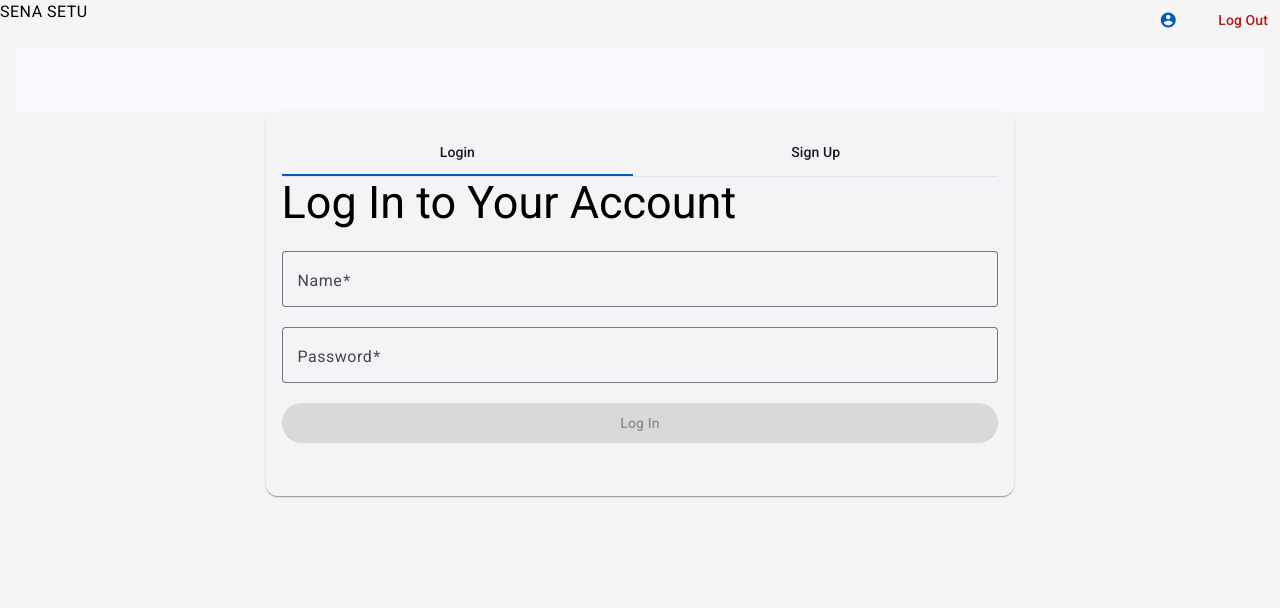
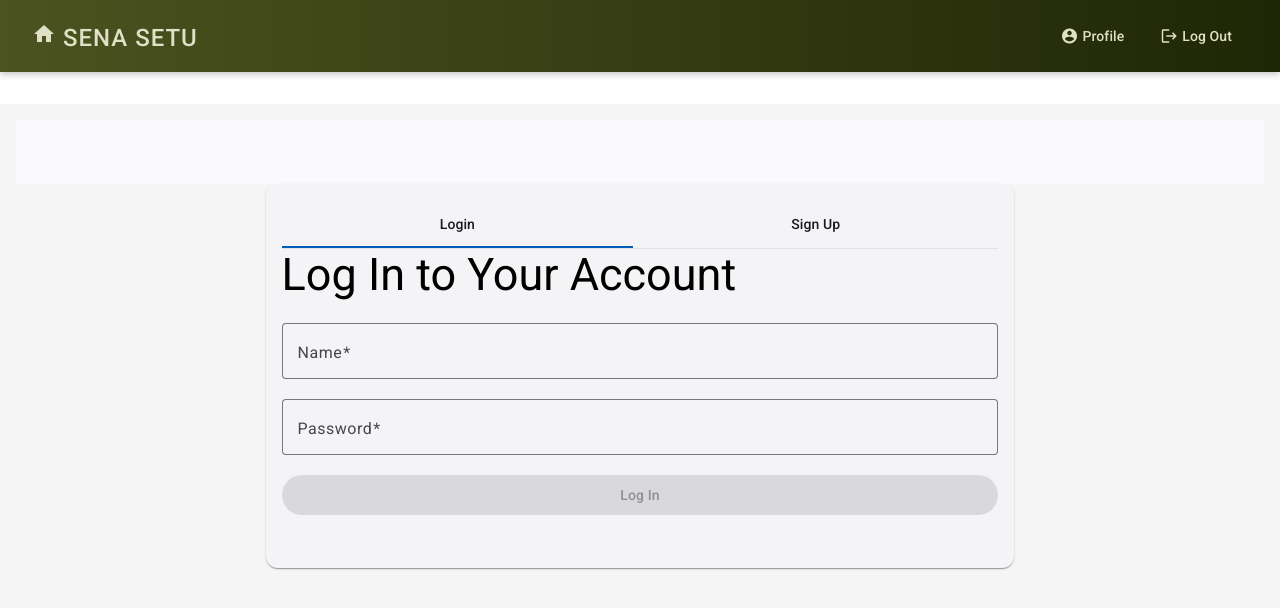
Before and after one commit to kalyanAyyagari/sena-setu, an Angular app: page /login in a window 1280 px wide. Shown: the top 608 px of the page. Built offline with nearby package versions, Linux system fonts and the light colour scheme.

Commit message:
Add: header css

```diff
--- a/src/app/shared/components/header/header.component.html
+++ b/src/app/shared/components/header/header.component.html
@@ -1,11 +1,18 @@
 <div class="header-container">
   <div class="flex">
-    <span (click)="goToUnits()" class="pointer" >SENA SETU</span>
+    <span (click)="goToUnits()" class="pointer">
+      <mat-icon>home</mat-icon>
+      SENA SETU
+    </span>
     <div class="ml-auto">
-      <button mat-button (click)="goToProfile()" >
+      <button mat-button (click)="goToProfile()">
         <mat-icon>account_circle</mat-icon>
+        Profile
       </button>
-      <button mat-button color="warn" (click)="logout()" >Log Out</button>
+      <button mat-button color="warn" (click)="logout()">
+        <mat-icon>logout</mat-icon>
+        Log Out
+      </button>
     </div>
   </div>
 </div>
--- a/src/app/shared/components/header/header.component.scss
+++ b/src/app/shared/components/header/header.component.scss
@@ -1,9 +1,56 @@
-.header-container{
-  position: fixed;
+.header-container {
+  background: linear-gradient(to right, #4b5320, #1f2605);  // Military olive green gradient
+  color: #e0e0c7;  // Light khaki text color
+  padding: 1rem 2rem;
+  box-shadow: 0 3px 6px rgba(0, 0, 0, 0.2);
+  position: sticky;
   top: 0;
-  width: 100%;
   z-index: 1000;
-  height: 2rem;
-  background-color: #f5f5f5; /* Adjust according to your theme */
 
+  .flex {
+    display: flex;
+    align-items: center;
+
+    span.pointer {
+      font-size: 1.5rem;
+      font-weight: 500;
+      cursor: pointer;
+      transition: opacity 0.2s ease;
+      letter-spacing: 1px;
+
+      &:hover {
+        opacity: 0.9;
+        color: #c5c5a6;  // Slightly darker on hover
+      }
+    }
+
+    .ml-auto {
+      margin-left: auto;
+      display: flex;
+      align-items: center;
+      gap: 0.5rem;
+
+      button {
+        color: #e0e0c7;  // Light khaki text color
+        font-weight: 500;
+        border-radius: 4px;
+        transition: all 0.2s ease;
+
+        &:hover {
+          background-color: rgba(75, 83, 32, 0.3);  // Lighter olive green with opacity
+        }
+
+        mat-icon {
+          margin-right: 4px;
+        }
+
+        &[color="warn"] {
+          &:hover {
+            background-color: rgba(128, 0, 0, 0.2);  // Dark red with opacity
+            color: #ffcccb;  // Light red text on hover
+          }
+        }
+      }
+    }
+  }
 }
--- a/src/app/shared/components/view-table/view-table.component.html
+++ b/src/app/shared/components/view-table/view-table.component.html
@@ -1,5 +1,5 @@
 <div class="table-container">
-  <table mat-table [dataSource]="dataSource()" class="mat-elevation-z8">
+  <table mat-table [dataSource]="dataSource()" class="mat-elevation-z2">
     @for (column of cols; track column) {
     @switch (column) {
     @case('actions'){
@@ -25,7 +25,7 @@
     }
     @case ('Open') {
     <ng-container [matColumnDef]="column">
-        <th mat-header-cell *matHeaderCellDef style="border-bottom: 1px solid black;" > {{column}} </th>
+      <th mat-header-cell *matHeaderCellDef style="border-bottom: 1px solid black;"> {{column}} </th>
       <td mat-cell *matCellDef="let element;let i = index">
         <button mat-button color="primary" (click)="goto.emit(element.id)">
           <mat-icon>launch</mat-icon>
@@ -35,13 +35,15 @@
     }
     @default {
     <ng-container [matColumnDef]="column">
-      <th mat-header-cell *matHeaderCellDef style="border-bottom: 1px solid black;" > {{column}} </th>
+      <th mat-header-cell *matHeaderCellDef style="border-bottom: 1px solid black;"> {{column}} </th>
       <td mat-cell *matCellDef="let element;let i = index"> {{element[column]||i}} </td>
     </ng-container>
     }
     }
     }
-
+    <tr *matNoDataRow>
+      <td colspan="4" class="no-data"> No data available. Please add some data to visualise.</td>
+    </tr>
     <tr mat-header-row *matHeaderRowDef="cols; sticky: true"></tr>
     <tr mat-row *matRowDef="let row; columns: cols"></tr>
   </table>
--- a/src/app/shared/components/view-table/view-table.component.scss
+++ b/src/app/shared/components/view-table/view-table.component.scss
@@ -30,6 +30,15 @@
   overflow: auto;
 }
 
+.no-data{
+  display: flex;
+  justify-content: end;
+  align-items: center;
+  height: 100%;
+  color: #999;
+  font-weight: 500;
+}
+
 // .mat-mdc-table-sticky {
 //   background: #59abfd;
 //   opacity: 1;
```
Lines whose indentation alone changed are shown as unchanged.
